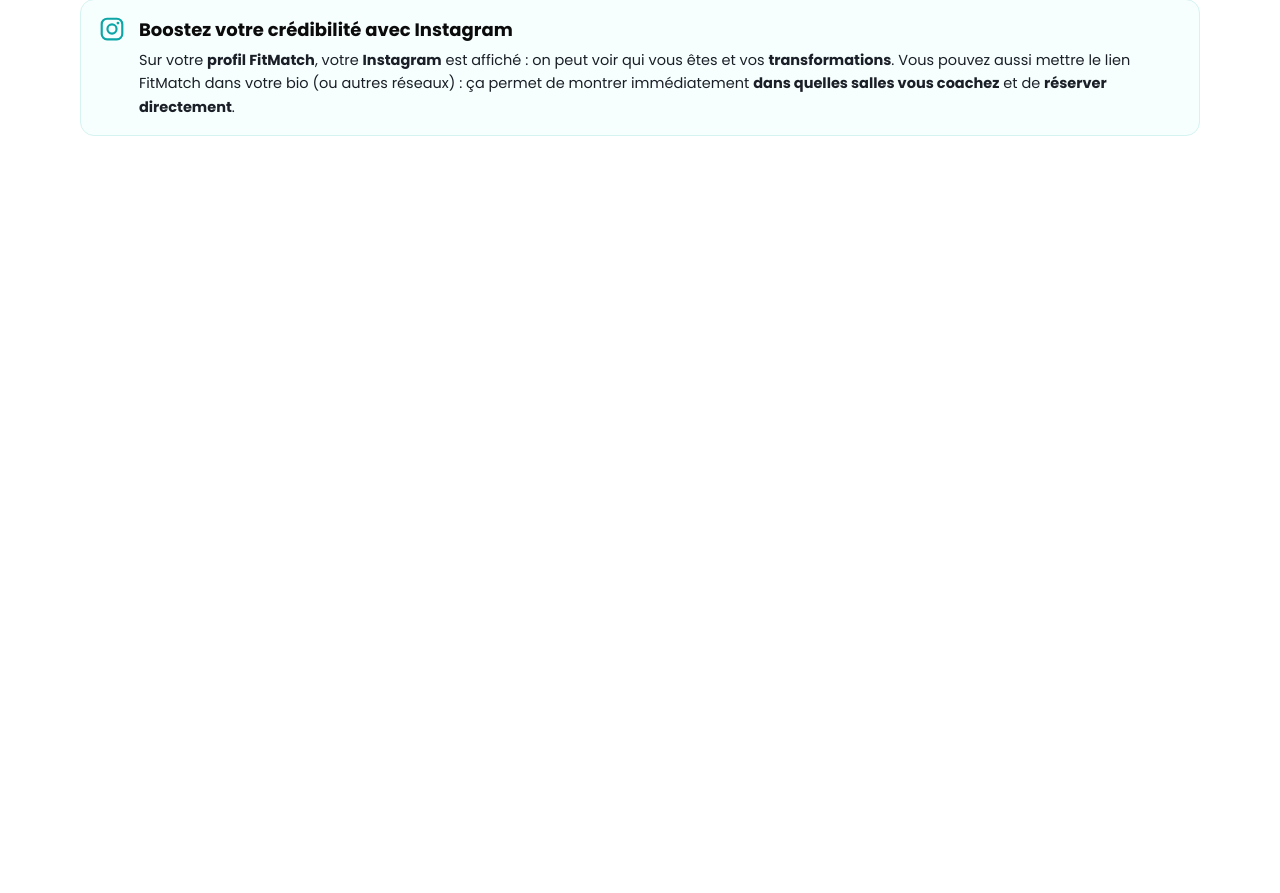
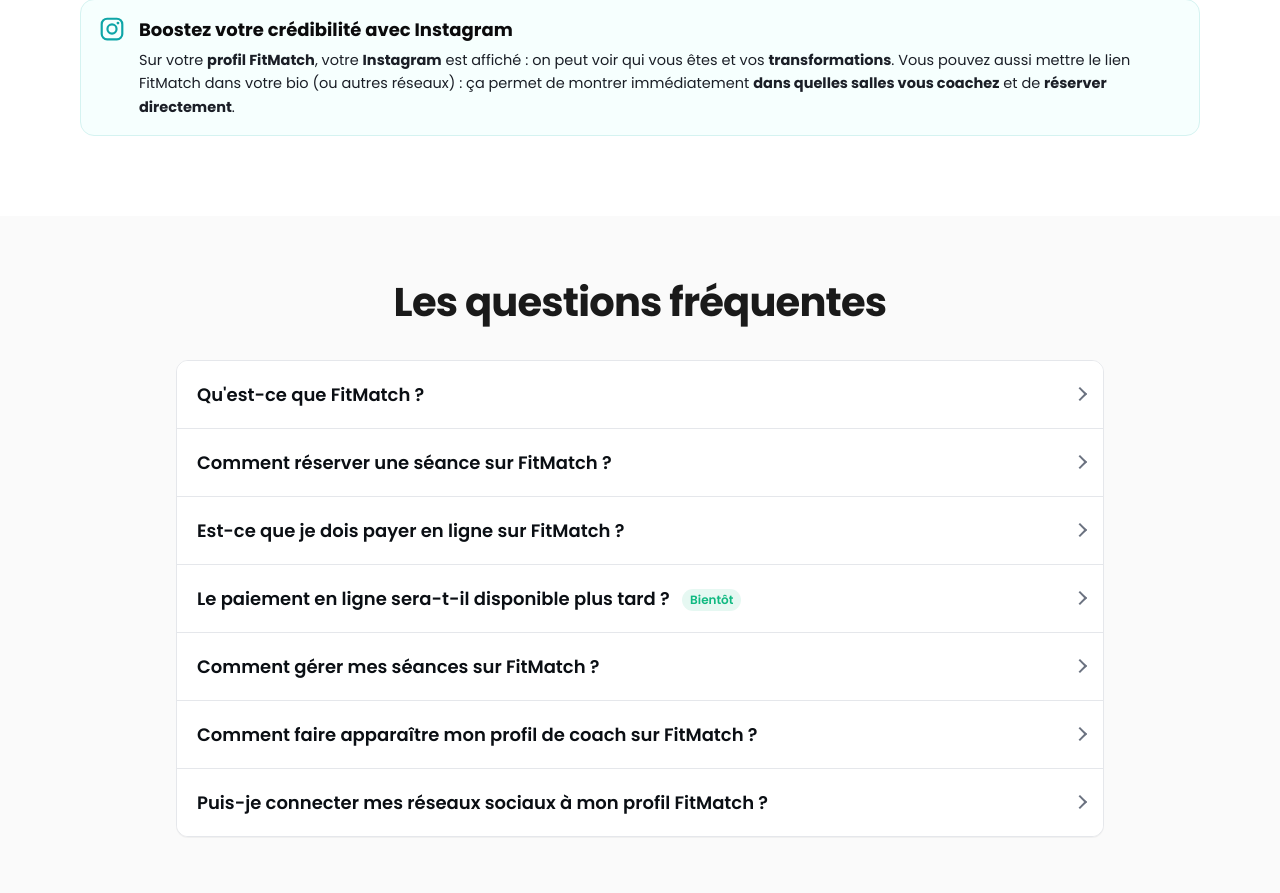
Before and after one commit to aneslucas196-beep/fitmatch, a FastAPI app: page /coach-signup in a window 1280 px wide. Shown: the part 4332-5225 px from the top of the page. Before the commit the page ends 4468 px from the top, so only its background shows below. Run offline with FastAPI, Linux system fonts and the light colour scheme; some libraries are stand-ins or nearby versions.

Commit message:
Add a comprehensive FAQ section to the coach signup page
Implement a new FAQ section on the coach signup page (`templates/coach_signup.html`) using native HTML5 `<details>` elements for accordions, CSS-only animations, and JavaScript for enhanced interactivity. The FAQ content is documented in `replit.md` and includes details on platform overview, booking, payment, session management, coach profiles, and social media integration.

Replit-Commit-Author: Agent
Replit-Commit-Session-Id: 86af9be5-036d-42aa-b9b5-f3783155e8d0
Replit-Commit-Checkpoint-Type: full_checkpoint
Replit-Commit-Screenshot-Url: https://storage.googleapis.com/screenshot-production-us-central1/d0c256c5-c056-4a19-9e96-6fdb9485f747/86af9be5-036d-42aa-b9b5-f3783155e8d0/tzsSLzX

```diff
--- a/templates/coach_signup.html
+++ b/templates/coach_signup.html
@@ -610,5 +610,182 @@
 }
 </style>
 
+<!-- ============ FAQ Section ============ -->
+<section class="faq-section">
+  <h2 class="faq-title">Les questions fréquentes</h2>
+
+  <div class="faq" role="list">
+    <details>
+      <summary>Qu'est-ce que FitMatch ?</summary>
+      <div class="answer">
+        <p><strong>FitMatch</strong> est la plateforme qui met en relation des clients avec des coachs sportifs
+          proches d'eux, dans leurs salles préférées. Les clients recherchent par <em>ville</em>, <em>code postal</em>
+          ou <em>salle (Basic-Fit, Fitness Park, etc.)</em>, consultent les profils des coachs et réservent un créneau
+          en quelques clics.</p>
+      </div>
+    </details>
+
+    <details>
+      <summary>Comment réserver une séance sur FitMatch ?</summary>
+      <div class="answer">
+        <ul>
+          <li>Entre ta <strong>ville / code postal</strong> ou choisis directement une <strong>salle</strong>.</li>
+          <li>Sélectionne une <strong>spécialité</strong> (musculation, perte de poids, etc.).</li>
+          <li>Choisis un <strong>coach</strong>, un <strong>créneau</strong> et confirme ta réservation.</li>
+          <li>Tu reçois un <strong>email de confirmation</strong> et un rappel automatique avant la séance.</li>
+        </ul>
+      </div>
+    </details>
+
+    <details>
+      <summary>Est-ce que je dois payer en ligne sur FitMatch ?</summary>
+      <div class="answer">
+        <p><strong>Pour l'instant, non.</strong> Le paiement se fait directement au coach
+          <strong>en espèces</strong> ou par <strong>virement</strong>, sur place <em>avant</em> ou <em>après</em>
+          la séance selon ce qui est convenu avec lui.</p>
+      </div>
+    </details>
+
+    <details>
+      <summary>Le paiement en ligne sera-t-il disponible plus tard ? <span class="pill">Bientôt</span></summary>
+      <div class="answer">
+        <p>Oui. Nous déployons prochainement un règlement en ligne sécurisé (carte ou portefeuille digital),
+          avec reçu automatique et annulation gérée directement depuis ton compte.</p>
+      </div>
+    </details>
+
+    <details>
+      <summary>Comment gérer mes séances sur FitMatch ?</summary>
+      <div class="answer">
+        <p>Dans ton <strong>espace client</strong>, tu peux :</p>
+        <ul>
+          <li>Consulter tes réservations et leurs détails,</li>
+          <li><strong>Modifier/annuler</strong> selon la politique du coach,</li>
+          <li>Recevoir des <strong>rappels</strong> automatiques et des notifications importantes.</li>
+        </ul>
+      </div>
+    </details>
+
+    <details>
+      <summary>Comment faire apparaître mon profil de coach sur FitMatch ?</summary>
+      <div class="answer">
+        <ul>
+          <li>Va sur <strong>S'inscrire &rarr; Coach</strong> et complète ton profil (bio, photos, tarifs).</li>
+          <li>Choisis tes <strong>salles d'entraînement</strong> et tes <strong>spécialités</strong>.</li>
+          <li>Ouvre ton <strong>agenda</strong> : tes créneaux deviennent réservable par les clients.</li>
+        </ul>
+      </div>
+    </details>
+
+    <details>
+      <summary>Puis-je connecter mes réseaux sociaux à mon profil FitMatch ?</summary>
+      <div class="answer">
+        <p>Oui ! Ajoute les liens vers ton <strong>Instagram</strong>, TikTok ou autres réseaux sur ton profil.
+          Les clients peuvent voir <strong>tes transformations</strong>, ton style de coaching et te découvrir.</p>
+        <p>En plus, place ton <strong>lien FitMatch</strong> dans ta bio pour que tes abonnés
+          <strong>voient tes salles</strong> et <strong>réservent directement</strong>.</p>
+      </div>
+    </details>
+  </div>
+</section>
+
+<style>
+.faq-section{
+  max-width: 960px;
+  margin: 56px auto;
+  padding: 0 16px;
+}
+
+.faq-title{
+  text-align:center;
+  font-size: clamp(28px, 3.6vw, 40px);
+  font-weight: 700;
+  letter-spacing: -0.02em;
+  margin: 8px 0 28px;
+  color:#1a1a1a;
+}
+
+.faq{
+  background:#fff;
+  border-radius: 12px;
+  border: 1px solid #e5e7eb;
+  box-shadow: 0 1px 0 rgba(0,0,0,.04);
+  overflow:hidden;
+}
+
+.faq details{
+  border-top: 1px solid #e5e7eb;
+  background:#fff;
+}
+.faq details:first-of-type{ border-top: none; }
+
+.faq summary{
+  list-style: none;
+  cursor: pointer;
+  padding: 20px 56px 20px 20px;
+  font-size: 18px;
+  font-weight: 600;
+  outline: none;
+  position: relative;
+  user-select: none;
+}
+
+.faq summary::after{
+  content:"";
+  position:absolute;
+  top: 50%;
+  right: 18px;
+  width: 10px;
+  height: 10px;
+  border-right: 2px solid #6b7280;
+  border-bottom: 2px solid #6b7280;
+  transform: translateY(-50%) rotate(-45deg);
+  transition: transform .2s ease;
+}
+.faq details[open] summary::after{
+  transform: translateY(-50%) rotate(45deg);
+}
+
+.faq .answer{
+  padding: 0 20px 20px;
+  color: #6b7280;
+  font-size: 16px;
+  animation: fade .18s ease;
+}
+.faq .answer p{ margin: 10px 0; }
+.faq .answer ul{ margin: 8px 0 0 18px; padding:0 }
+.faq .answer li{ margin: 4px 0 }
+
+@keyframes fade{ from{opacity:.7} to{opacity:1} }
+
+.pill{
+  display:inline-block;
+  padding: 2px 8px;
+  border-radius:999px;
+  background: rgba(16,185,129,.1);
+  color: #10b981;
+  font-size: 12px;
+  font-weight: 600;
+  vertical-align: middle;
+  margin-left: 8px;
+}
+
+@media (max-width:640px){
+  .faq summary{ padding: 18px 48px 18px 16px; font-size: 17px; }
+  .faq .answer{ padding: 0 16px 18px; }
+}
+</style>
+
+<script>
+const faqItems = document.querySelectorAll('.faq details');
+faqItems.forEach((d) => {
+  d.addEventListener('toggle', () => {
+    if (d.open) {
+      faqItems.forEach((other) => { if (other !== d) other.removeAttribute('open'); });
+    }
+  });
+});
+</script>
+
 </body>
 </html>
```
Also changed, not shown: attached_assets/Pasted--DOCTYPE-html-html-lang-fr-head-meta-charset-utf-8-meta-name-viewport-conte-1761681525691_1761681525692.txt (added, +209 -0 lines), replit.md (+9 -0 lines), 1 other file.
